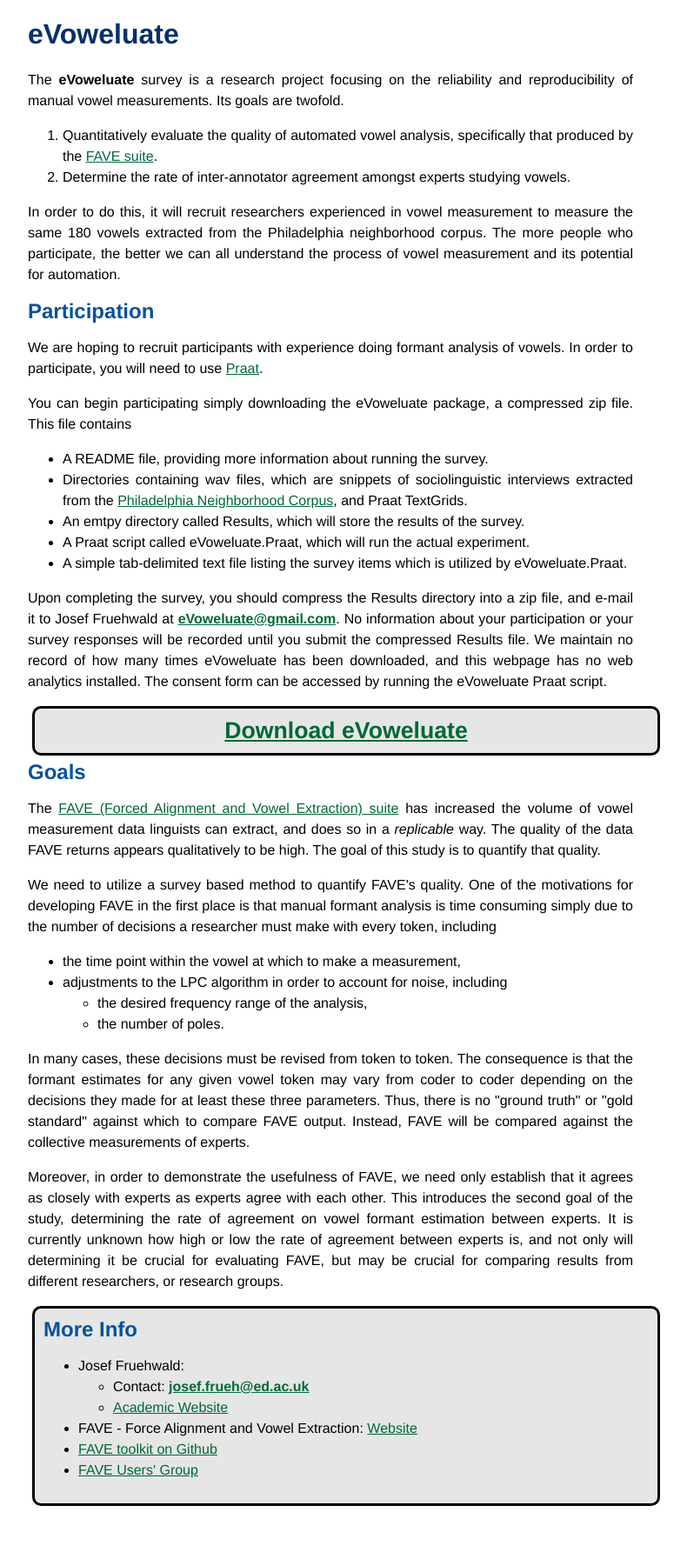
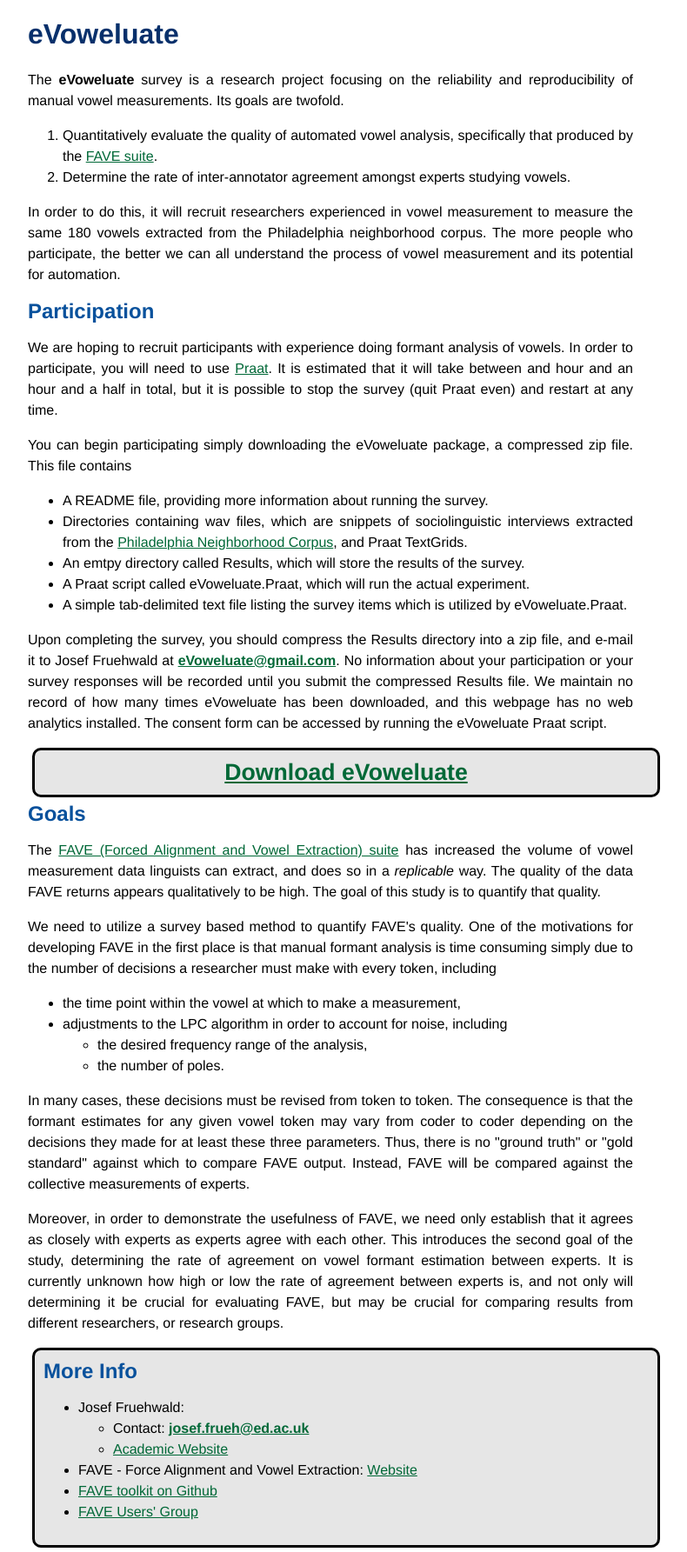
Before and after one commit to JoFrhwld/eVoweluate, a Jekyll site: the page built from index.html, in a window 1280 px wide. Shown: the whole page at 87% size, without its empty margins (260-1050 px from the left). Built offline with Jekyll 4.4.1, drawn with Linux system fonts in a browser that asks for light colours; before the commit the page ends 1737 px from its top, so only the background shows below that.

Commit message:
updated participation info

```diff
--- a/index.html
+++ b/index.html
@@ -26,7 +26,7 @@
   <section id = "participation">
     <h2>Participation</h2>
     <p>
-      We are hoping to recruit participants with experience doing formant analysis of vowels. In order to participate, you will need to use <a href ="http://www.fon.hum.uva.nl/praat/">Praat</a>.
+      We are hoping to recruit participants with experience doing formant analysis of vowels. In order to participate, you will need to use <a href ="http://www.fon.hum.uva.nl/praat/">Praat</a>. It is estimated that it will take between and hour and an hour and a half in total, but it is possible to stop the survey (quit Praat even) and restart at any time.
     </p>
 
     <p>
```
